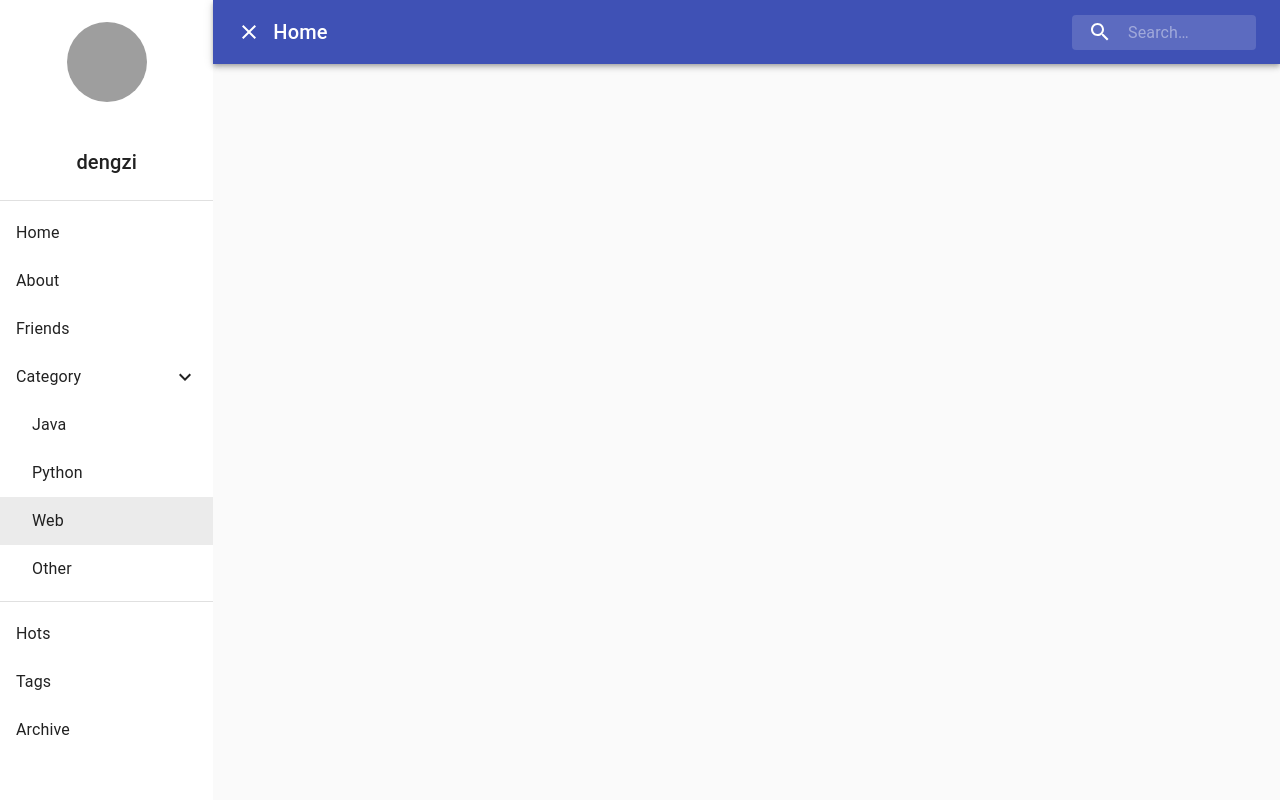
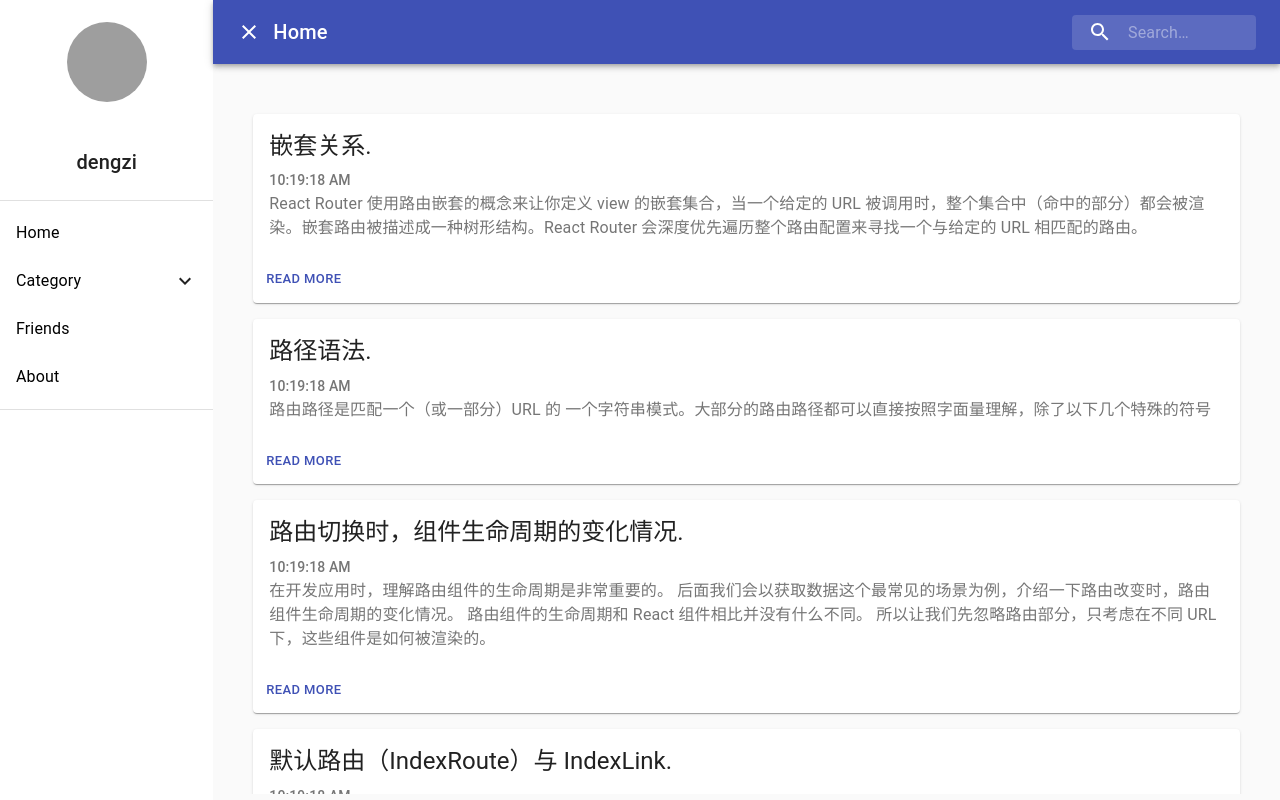
Before and after one commit to MrDenua/dengzi-blog, a React (Create React App) app in the folder web/: page / in a window 1280 px wide. Built offline with nearby package versions, Linux system fonts and the light colour scheme; grey boxes are pictures that could not be loaded.

Commit message:
update(app): navigation drawer

```diff
--- a/web/src/App.tsx
+++ b/web/src/App.tsx
@@ -5,16 +5,15 @@ import Box from "@material-ui/core/Box";
 import NavBarComponent from "./component/NavBarComponent";
 import DrawerComponent from "./component/DrawerComponent";
 import Drawer from "@material-ui/core/Drawer";
-import ArticleListComponent from "./component/ArticleListComponent";
-import AboutMeComponent from "./component/AboutMeComponent";
-import {BrowserRouter, Route} from "react-router-dom"
-import FriendsComponent from "./component/FriendsComponent";
+import MainRouter from "./router/MainRouter";
+import {BrowserRouter} from "react-router-dom";
 
 class MainComponent extends React.Component {
 
     render() {
         return (
             <div className="App">
+                <BrowserRouter>
                     <Drawer open={false} anchor={"left"}>
                         <DrawerComponent/>
                     </Drawer>
@@ -25,19 +24,11 @@ class MainComponent extends React.Component {
                         <Grid item={true} xs md xl lg>
                             <Box height={"100vh"} width={"100%"} bgcolor="background.default">
                                 <NavBarComponent/>
-                            <BrowserRouter>
-                                <Route path="/">
-                                    {/*<Route path="/" component={ArticleListComponent}/>*/}
-                                    <Route path="/home" component={ArticleListComponent}/>
-                                    <Route path="/about" component={AboutMeComponent}/>
-                                    <Route path="/friends" component={FriendsComponent}/>
-                                    <Route path="/article:id" component={ArticleListComponent}/>
-                                </Route>
-                            </BrowserRouter>
-
+                                <MainRouter/>
                             </Box>
                         </Grid>
                     </Grid>
+                </BrowserRouter>
             </div>
         )
     }
--- a/web/src/Theme.tsx
+++ b/web/src/Theme.tsx
@@ -1,9 +1,10 @@
 import createMuiTheme from "@material-ui/core/styles/createMuiTheme";
-import {green, purple} from "@material-ui/core/colors";
+import {green, red} from "@material-ui/core/colors";
+
 
 const theme = createMuiTheme({
     palette: {
-        primary: purple,
+        primary: red,
         secondary: green,
     },
 });
--- a/web/src/component/DrawerComponent.tsx
+++ b/web/src/component/DrawerComponent.tsx
@@ -2,42 +2,29 @@ import React from "react";
 import {Box} from "@material-ui/core";
 import Divider from "@material-ui/core/Divider";
 import List from "@material-ui/core/List";
-import ListItem from "@material-ui/core/ListItem";
-import ListItemText from "@material-ui/core/ListItemText";
 import Hidden from "@material-ui/core/Hidden";
 import Avatar from "@material-ui/core/Avatar";
 import Grid from "@material-ui/core/Grid";
 import Typography from "@material-ui/core/Typography";
-import Collapse from "@material-ui/core/Collapse";
-import {ExpandMore} from "@material-ui/icons"
-import makeStyles from "@material-ui/core/styles/makeStyles";
 import Paper from "@material-ui/core/Paper";
+import DrawerNavItem, {NavItem} from "../widget/DrawerNavItem";
 
-function style(): any {
-    return makeStyles(theme => ({
-        root: {
-            width: '100%',
-            maxWidth: 360,
-            backgroundColor: theme.palette.background.paper,
-        },
-        nested: {
-            paddingLeft: theme.spacing(4),
-        },
-        avatar: {
-            height: "80px",
-            width: "80px"
-        }
-    }));
-}
+const categories: NavItem[] = [
+    {title: "Java", path: "/category/java"},
+    {title: "Python", path: "/category/python"},
+    {title: "Web", path: "/category/web"},
+    {title: "Other", path: "/category/other"},
+];
 
-// class DrawerComponent extends React.Component {
+const nav: NavItem[] = [
+    {title: "Home", path: "/home"},
+    {title: "Category", path: "/category", child: categories},
+    {title: "Friends", path: "/friends"},
+    {title: "About", path: "/about"}
+];
 
-function DrawerComponent() {
-    let n = style()();
+function DrawerHeaderComp(prop: any) {
     return (
-        <Paper style={{zIndex: 1200}}>
-            <Hidden xsDown implementation="css">
-                <Box height={"100vh"} bgcolor="background.paper" style={{overflow: "auto"}}>
         <Grid container justify="center" alignItems="center" style={{height: "200px"}}>
             <Grid container justify="center" alignItems="flex-start">
                 <Avatar alt="dengzi" style={{height: "80px", width: "80px"}}
@@ -45,40 +32,25 @@ function DrawerComponent() {
             </Grid>
             <Typography variant="h6">dengzi</Typography>
         </Grid>
+    )
+}
+
+function DrawerComponent() {
+
+    return (
+        <Paper style={{zIndex: 1200}}>
+            <Hidden xsDown implementation="css">
+                <Box height={"100vh"} bgcolor="background.paper" style={{overflow: "auto"}}>
+                    <DrawerHeaderComp/>
                     <Divider/>
-                    <nav>
                     <List>
-                            {['Home', 'About', 'Friends'].map((text, index) => (
-                                <ListItem button key={text}>
-                                    <ListItemText primary={text}/>
-                                </ListItem>
-                            ))}
-                            <ListItem button>
-                                <ListItemText primary="Category"/>
-                                <ExpandMore/>
-                            </ListItem>
-                            <Collapse in={true} timeout="auto" unmountOnExit>
-                                <List component="div" disablePadding>
-                                    {['Java', 'Python', 'Web', 'Other'].map((text, index) => (
-                                        <ListItem button selected={index === 2} className={n.nested}>
-                                            <ListItemText primary={text}/>
-                                        </ListItem>
-                                    ))}
-                                </List>
-                            </Collapse>
+                        {
+                            nav.map((value: NavItem) => (
+                                <DrawerNavItem title={value.title} path={value.path} child={value.child}/>)
+                            )
+                        }
                     </List>
                     <Divider/>
-                        <List>
-                            {['Hots', 'Tags', 'Archive'].map((text, index) => (
-                                <ListItem button key={text}>
-                                    {/*<ListItemIcon>{index % 2 === 0 ? <InboxIcon/> : <MailIcon/>}</ListItemIcon>*/}
-                                    <ListItemText primary={text}/>
-                                </ListItem>
-                            ))}
-                        </List>
-                    </nav>
-
-
                 </Box>
             </Hidden>
 
@@ -86,6 +58,4 @@ function DrawerComponent() {
     )
 }
 
-// }
-
 export default DrawerComponent
--- /dev/null
+++ b/web/src/router/MainRouter.tsx
@@ -0,0 +1,20 @@
+import React from "react";
+import {Route} from "react-router";
+import ArticleListComponent from "../component/ArticleListComponent";
+import AboutMeComponent from "../component/AboutMeComponent";
+import FriendsComponent from "../component/FriendsComponent";
+
+export default class MainRouter extends React.Component {
+
+    render() {
+        return (<div>
+            <Route path="/">
+                <Route exact path="/" component={ArticleListComponent}/>
+                <Route exact path="/home" component={ArticleListComponent}/>
+                <Route exact path="/about" component={AboutMeComponent}/>
+                <Route exact path="/friends" component={FriendsComponent}/>
+                <Route exact path="/article:id" component={ArticleListComponent}/>
+            </Route>
+        </div>)
+    }
+}
--- /dev/null
+++ b/web/src/widget/DrawerNavItem.tsx
@@ -0,0 +1,92 @@
+import React from "react";
+import ListItem from "@material-ui/core/ListItem";
+import {Link} from "react-router-dom";
+import ListItemText from "@material-ui/core/ListItemText";
+import Collapse from "@material-ui/core/Collapse";
+import List from "@material-ui/core/List";
+import {Box} from "@material-ui/core";
+import {ExpandLess, ExpandMore} from "@material-ui/icons";
+
+const style = {
+    link: {
+        display: "block",
+        color: "black",
+        width: "100%",
+        textDecoration: "none"
+    },
+    child: {
+        paddingLeft: "32px"
+    }
+};
+
+export type NavItem = {
+    title: string;
+    path: string;
+    child?: NavItem[];
+    parent?: NavItem;
+}
+
+export default class DrawerNavItem extends React.Component<NavItem, { expand: boolean, selected: boolean }> {
+
+    constructor(props: Readonly<NavItem>) {
+        super(props);
+        this.handleItemClick = this.handleItemClick.bind(this);
+        this.isCurrentPath = this.isCurrentPath.bind(this);
+        this.state = {expand: false, selected: this.isCurrentPath()}
+    }
+
+    handleItemClick(e: React.MouseEvent): void {
+        e.preventDefault();
+        this.setState({
+            expand: !this.state.expand,
+            selected: this.hasChild() ? false : this.isCurrentPath()
+        });
+    }
+
+    render() {
+
+        let item: JSX.Element;
+        let child: JSX.Element | null = null;
+        let iconRight: JSX.Element | null = null;
+        let iconLeft: JSX.Element | null = null;
+
+        // iconLeft = (<ListItemIcon><ExpandMore/></ListItemIcon>);
+
+        if (this.hasChild()) {
+            iconRight = this.state.expand ? <ExpandLess/> : <ExpandMore/>
+        }
+        item = (
+            <ListItem button key={this.props.path} selected={this.state.selected}
+                      onClick={this.handleItemClick}
+                      style={this.props.parent !== undefined ? style.child : {}}>
+                {iconLeft}
+                <Link to={this.props.path} style={style.link}>
+                    <ListItemText primary={this.props.title}/>
+                </Link>
+                {iconRight}
+            </ListItem>
+        );
+
+        if (this.hasChild(this.props.child)) {
+            child = (
+                <Collapse in={this.state.expand} timeout="auto" unmountOnExit>
+                    <List component="div" disablePadding>
+                        {(this.props.child.map((item) => (
+                            <DrawerNavItem title={item.title} path={item.path} parent={item}/>
+                        )))}
+                    </List>
+                </Collapse>
+            );
+        }
+
+        return (<Box>{item}{child}</Box>)
+    }
+
+    private isCurrentPath(): boolean {
+        return window.location.pathname.toLowerCase() === this.props.path;
+    }
+
+    private hasChild(c: NavItem[] | undefined = this.props.child): c is NavItem[] {
+        return typeof c !== "undefined" && c.length > 0;
+    }
+}
```
Also changed, not shown: web/package.json (+9 -5 lines), web/src/api/HomeApi.tsx (added, +54 -0 lines), web/src/global.d.ts (added, +15 -0 lines), web/src/router/router.d.ts (added, +10 -0 lines), 1 other file (tests, documents, lock files or other folders). Lines whose indentation alone changed are shown as unchanged.
